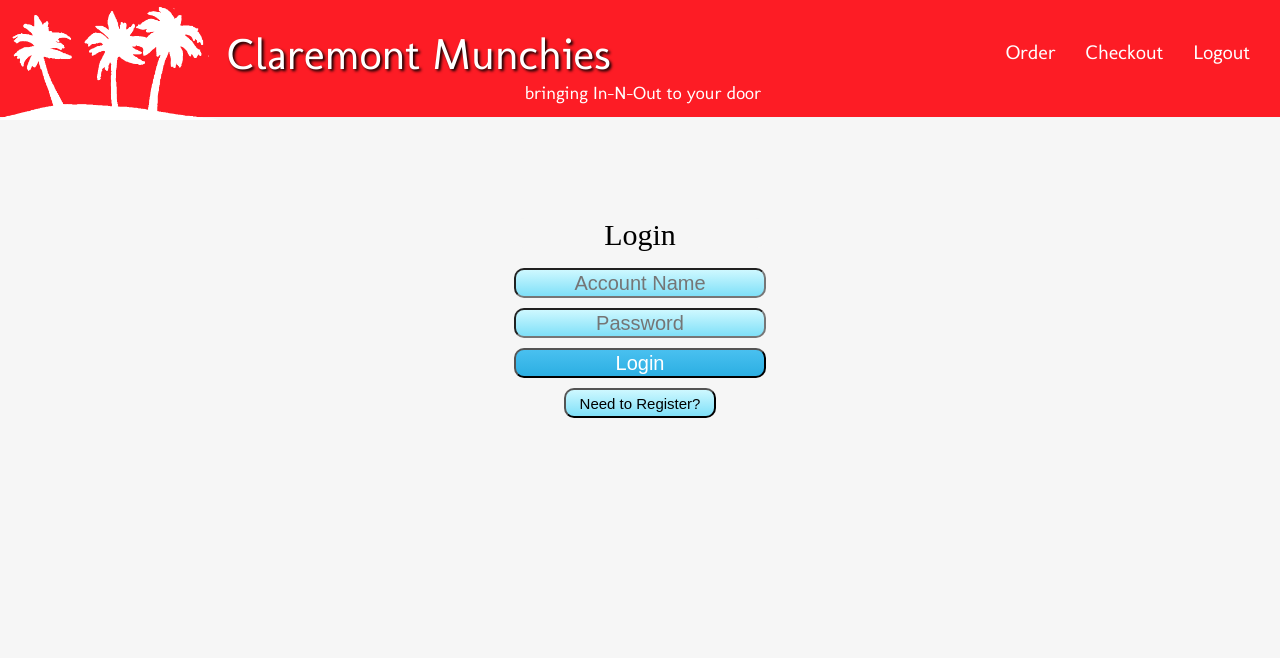
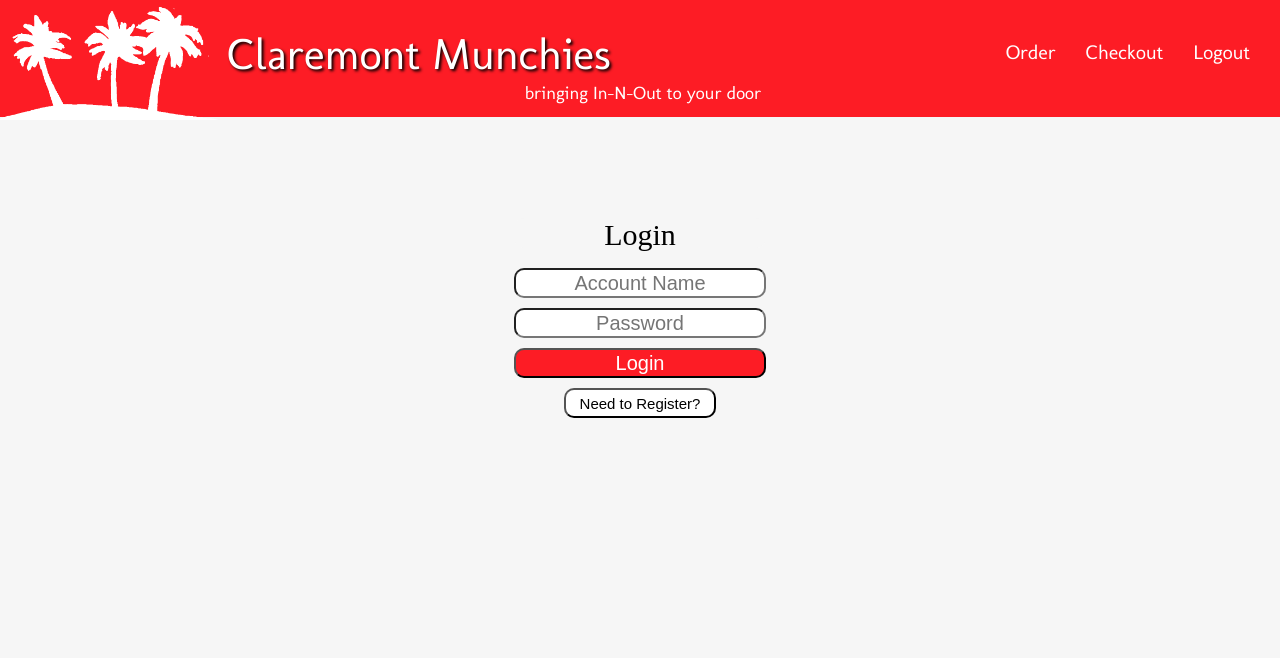
Before and after one commit to wtachau/munchies, a Django app: template claremont_munchies_site/templates/landing_page.html in a window 1280 px wide. Shown: the top 658 px of the page. Run offline with Django 3.2, Linux system fonts and the light colour scheme; the template is opened without the code that fills it, so the values that code supplies are empty.

Commit message:
fuck you will

```diff
--- a/claremont_munchies_site/templates/static/style.css
+++ b/claremont_munchies_site/templates/static/style.css
@@ -14,12 +14,8 @@ input:focus, textarea:focus {
     text-align:center;
     margin-top:1%;
     font-size:20;
-    background-color: #cef8ff; background-image: -webkit-gradient(linear, left top, left bottom, from(#cef8ff), to(#7fe0f8));
-    background-image: -webkit-linear-gradient(top, #cef8ff, #7fe0f8);
-    background-image: -moz-linear-gradient(top, #cef8ff, #7fe0f8);
-    background-image: -ms-linear-gradient(top, #cef8ff, #7fe0f8);
-    background-image: -o-linear-gradient(top, #cef8ff, #7fe0f8);
-    background-image: linear-gradient(to bottom, #cef8ff, #7fe0f8);filter:progid:DXImageTransform.Microsoft.gradient(GradientType=0,startColorstr=#cef8ff, endColorstr=#7fe0f8);
+    background-color: white;
+    color:black;
 }
 
 #register_form{
@@ -30,12 +26,14 @@ input:focus, textarea:focus {
     width: 15%;
     margin-left:42.5%;
     font-size:15;
+    color:black;
 }
 
 #toggle_to_login{
     width: 15%;
     margin-left:42.5%;
     font-size:13;
+    color:black;
 }
 
 #toggle_to_register:hover{
@@ -77,22 +75,12 @@ input:focus, textarea:focus {
     text-align:center;
 }
 #login_button{
-     background-color: #49c0f0; background-image: -webkit-gradient(linear, left top, left bottom, from(#49c0f0), to(#2CAFE3));
-    background-image: -webkit-linear-gradient(top, #49c0f0, #2CAFE3);
-    background-image: -moz-linear-gradient(top, #49c0f0, #2CAFE3);
-    background-image: -ms-linear-gradient(top, #49c0f0, #2CAFE3);
-    background-image: -o-linear-gradient(top, #49c0f0, #2CAFE3);
-    background-image: linear-gradient(to bottom, #49c0f0, #2CAFE3);filter:progid:DXImageTransform.Microsoft.gradient(GradientType=0,startColorstr=#49c0f0, endColorstr=#2CAFE3);
+    background-color: #FD1C25;
     color:white;
 }
 #register_button{
+    background-color: #FD1C25;
     color:white;
-    background-color: #49c0f0; background-image: -webkit-gradient(linear, left top, left bottom, from(#49c0f0), to(#2CAFE3));
-    background-image: -webkit-linear-gradient(top, #49c0f0, #2CAFE3);
-    background-image: -moz-linear-gradient(top, #49c0f0, #2CAFE3);
-    background-image: -ms-linear-gradient(top, #49c0f0, #2CAFE3);
-    background-image: -o-linear-gradient(top, #49c0f0, #2CAFE3);
-    background-image: linear-gradient(to bottom, #49c0f0, #2CAFE3);filter:progid:DXImageTransform.Microsoft.gradient(GradientType=0,startColorstr=#49c0f0, endColorstr=#2CAFE3);
 }
 
 #login_button:hover{
```
